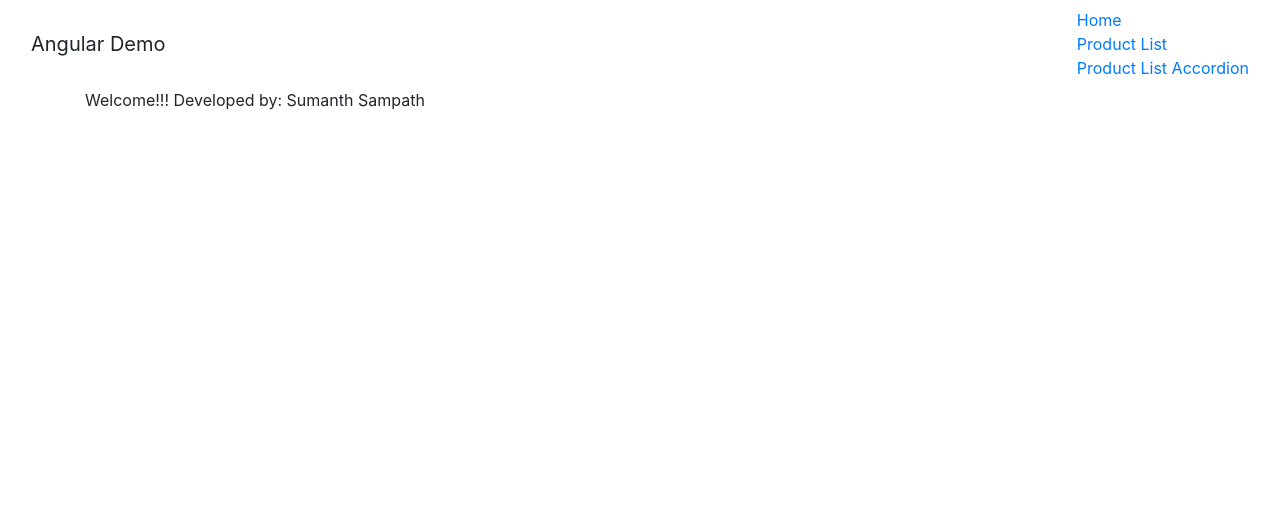
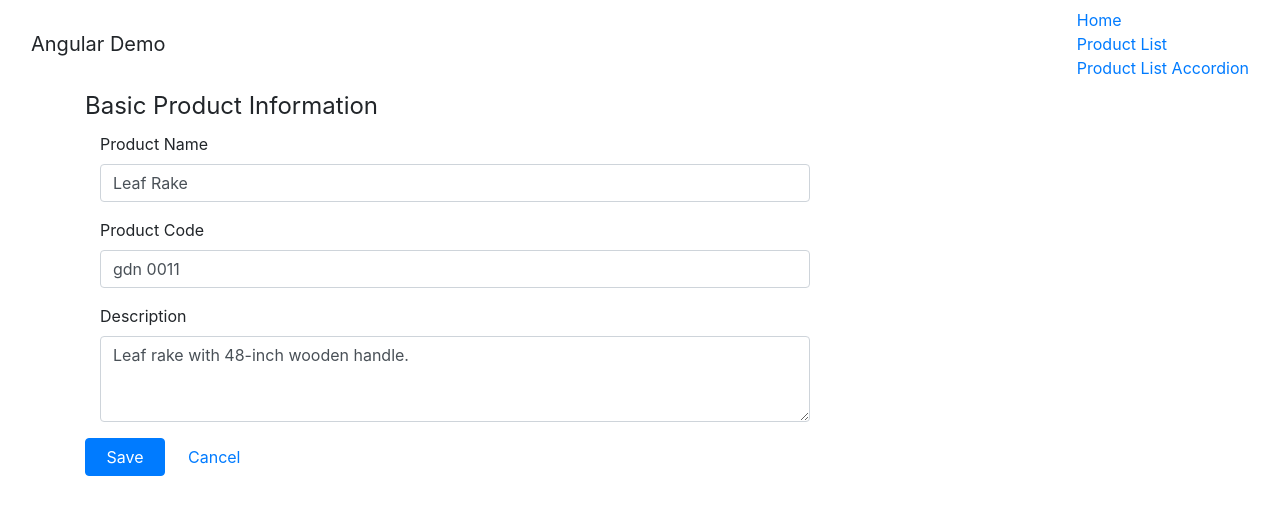
Before and after one commit to SumSam/AngularDemoCGI, an Angular app: page /products/1 in a window 1280 px wide. Before the commit this address led to /welcome. Shown: the top 514 px of the page. Built offline with nearby package versions, Linux system fonts and the light colour scheme.

Commit message:
Template driven forms basic features

```diff
--- /dev/null
+++ b/src/app/products/product-code.validator.ts
@@ -0,0 +1,35 @@
+import { AbstractControl, ValidatorFn, Validator, NG_VALIDATORS } from '@angular/forms';
+import { Directive } from '@angular/core';
+
+// validation function
+function validateCodeFactory(): ValidatorFn {
+    return (c: AbstractControl) => {
+
+        const isValid = c.value ? c.value.match(/^[A-Z0-9]/i) : true;
+
+        if (isValid) {
+            return null;
+        } else {
+            return {
+                'cleanProd': true
+            };
+        }
+    };
+}
+
+@Directive({
+    selector: '[ad-cleanProd][ngModel]',
+    providers: [{ provide: NG_VALIDATORS, useExisting: ProductCodeValidator, multi: true }]
+})
+export class ProductCodeValidator implements Validator {
+    validator: ValidatorFn;
+
+    constructor() {
+        this.validator = validateCodeFactory();
+        }
+    validate(c: AbstractControl): { [key: string]: any; } {
+        return this.validator(c);
+    }
+    registerOnValidatorChange?(fn: () => void): void {
+    }
+}
--- a/src/app/products/product-detail/product-detail.component.html
+++ b/src/app/products/product-detail/product-detail.component.html
@@ -30,6 +30,7 @@
               <div class='row'>
                   <div class='col-md-3'>5 Star Rating:</div>
                   <div class='col-md-6'>
+                      {{product.starRating}}
                       <!-- <pm-star [rating]='product.starRating'>
                       </pm-star> -->
                   </div>
--- /dev/null
+++ b/src/app/products/product-edit/product-edit.component.html
@@ -0,0 +1,105 @@
+<div class="panel-body" *ngIf='product'>
+    <form class="form-horizontal"
+          novalidate
+          #productForm="ngForm">
+        <fieldset>
+            <legend>Basic Product Information</legend>
+            <div class="form-group"
+                    [ngClass]="{'has-error': (productNameVar.touched ||
+                                              productNameVar.dirty || product.productId !== 0) &&
+                                              !productNameVar.valid }">
+                <label class="col-md-2 control-label"
+                        for="productNameId">Product Name</label>
+
+                <div class="col-md-8">
+                    <input class="form-control"
+                            id="productNameId"
+                            type="text"
+                            placeholder="Name (required)"
+                            required
+                            minlength="3"
+                            [(ngModel)] = "product.productName"
+                            name="productName"
+                            #productNameVar="ngModel" />
+                    <span class="help-block" *ngIf="(productNameVar.touched ||
+                                                     productNameVar.dirty || product.productId !== 0) &&
+                                                     productNameVar.errors">
+                        <span *ngIf="productNameVar.errors.required">
+                            Product name is required.
+                        </span>
+                        <span *ngIf="productNameVar.errors.minlength">
+                            Product name must be at least three characters.
+                        </span>
+                    </span>
+                </div>
+            </div>
+
+            <div class="form-group"
+                    [ngClass]="{'has-error': (productCodeVar.touched ||
+                                              productCodeVar.dirty || product.productId !== 0) &&
+                                              !productCodeVar.valid }">
+                <label class="col-md-2 control-label" for="productCodeId">Product Code</label>
+
+                <div class="col-md-8">
+                    <input class="form-control"
+                            id="productCodeId"
+                            type="text"
+                            placeholder="Code (required)"
+                            required
+                            [ngModel] = "product.productCode | lowercase | convertToSpaces: '-'"
+                            (ngModelChange) = "product.productCode = $event"
+                            name="productCode"
+                            #productCodeVar="ngModel"
+                            ad-cleanProd />
+                    <span class="help-block" *ngIf="(productForm.controls?.productCode?.touched ||
+                                productForm.controls?.productCode?.dirty || product.productId !== 0) &&
+                                productForm.controls?.productCode?.errors">
+                        <span *ngIf="productForm.controls?.productCode?.errors.required">
+                            Product code is required.
+                        </span>
+                        <span *ngIf="productForm.controls?.productCode?.errors.cleanProd">
+                                Product code should start with an alphabet or a number
+                        </span>
+                    </span>
+                </div>
+            </div>
+
+            <div class="form-group">
+                <label class="col-md-2 control-label" for="descriptionId">Description</label>
+
+                <div class="col-md-8">
+                    <textarea class="form-control"
+                            id="descriptionId"
+                            placeholder="Description"
+                            rows=3
+                            [(ngModel)] = product.description
+                            name="description"></textarea>
+                </div>
+            </div>
+
+            <div class="panel-footer">
+                <div class="row">
+                    <div class="col-md-6 col-md-offset-2">
+                        <span>
+                            <button class="btn btn-primary"
+                                    type="button"
+                                    style="width:80px;margin-right:10px"
+                                    [disabled]="productForm.invalid"
+                                    (click)="saveProduct(productForm)">
+                                Save
+                            </button>
+                        </span>
+                        <span>
+                            <a class="btn btn-default"
+                                [routerLink]="['/products']">
+                                Cancel
+                            </a>
+                        </span>
+                    </div>
+                </div>
+            </div>
+
+            <div class="has-error" *ngIf="errorMessage">{{errorMessage}}</div>
+        </fieldset>
+    </form>
+</div>
--- /dev/null
+++ b/src/app/products/product-edit/product-edit.component.ts
@@ -0,0 +1,44 @@
+import { Component, OnInit, OnDestroy, ViewChild } from '@angular/core';
+import { ActivatedRoute } from '@angular/router';
+import { ProductService } from '../product.service';
+import { IProduct } from '../product';
+import { Subscription } from 'rxjs/Subscription';
+import { NgForm } from '@angular/forms';
+
+@Component({
+  selector: 'ad-product-edit',
+  templateUrl: './product-edit.component.html',
+  styleUrls: ['./product-edit.component.css']
+})
+export class ProductEditComponent implements OnInit, OnDestroy {
+  @ViewChild(NgForm) productForm: NgForm;
+  product: IProduct;
+  errorMessage: string;
+  prodSubscription: Subscription;
+
+  constructor(private _route: ActivatedRoute,
+    private _productService: ProductService) {
+  }
+
+  ngOnInit() {
+    const param = this._route.snapshot.paramMap.get('id');
+    this.getProduct(+param);
+  }
+
+  ngOnDestroy(): void {
+    this.prodSubscription.unsubscribe();
+  }
+
+  getProduct(id: number) {
+    this.prodSubscription = this._productService.getProduct(id).subscribe(
+      product =>  this.product = product,
+      error => this.errorMessage = <any>error);
+  }
+
+  saveProduct(form: NgForm): void {
+    console.log('Model values');
+    console.log(this.product);
+    console.log('Form values');
+    console.log(form);
+  }
+}
--- a/src/app/products/product-list/product-list.component.html
+++ b/src/app/products/product-list/product-list.component.html
@@ -22,10 +22,10 @@
                 <thead>
                     <tr>
                         <th>
-                            <button class='btn btn-primary'
+                            <!-- <button class='btn btn-primary'
                                 (click)='toggleImage()'>
                                 {{showImage ? 'Hide' : 'Show'}} Image
-                            </button>
+                            </button> -->
                         </th>
                         <th>Product</th>
                         <th>Code</th>
@@ -37,6 +37,11 @@
                 <tbody>
                     <tr *ngFor='let product of products'>
                         <td>
+                                <a [routerLink]="['/products', product.productId]">
+                                   Edit
+                                </a>
+
+                            <!-- the following img not used , only for illustration of property binding -->
                             <img *ngIf='showImage'
                                 [src]='product.imageUrl'
                                 [title]='product.productName'
@@ -47,7 +52,7 @@
                                 {{ product.productName }}
                             </a>
                       </td> -->
-                        <td (click) = 'loadDetail(product)'>
+                        <td class='pointable' (click) = 'loadDetail(product)'>
                             {{ product.productName }}
                         </td>
                         <td adHighlight
@@ -59,6 +64,7 @@
                             [defaultColor]="'yellow'" >
                             {{ product.price | currency:'USD':'symbol':'1.2-2'}}</td>
                         <td>
+                                {{product.starRating}}
                             <!-- <pm-star [rating]='product.starRating'
                                 (ratingClicked)='onRatingClicked($event)'>
                             </pm-star>-->
--- a/src/app/products/product-routing.module.ts
+++ b/src/app/products/product-routing.module.ts
@@ -2,9 +2,11 @@ import { NgModule } from '@angular/core';
 import { Routes, RouterModule } from '@angular/router';
 import { ProductListComponent } from './product-list/product-list.component';
 import { ProductAccordionComponent } from './product-accordion/product-accordion.component';
+import { ProductEditComponent } from './product-edit/product-edit.component';
 
 const routes: Routes = [ { path: 'products', component: ProductListComponent},
-                          { path: 'productsAcc', component: ProductAccordionComponent }];
+                          { path: 'productsAcc', component: ProductAccordionComponent},
+                          { path: 'products/:id', component: ProductEditComponent }];
 
 @NgModule({
   imports: [RouterModule.forChild(routes)],
--- a/src/app/products/product.module.ts
+++ b/src/app/products/product.module.ts
@@ -8,8 +8,8 @@ import { ProductListComponent } from './product-list/product-list.component';
 import { ProductDetailComponent } from './product-detail/product-detail.component';
 import { ProductAccordionComponent } from './product-accordion/product-accordion.component';
 import { SharedModule } from '../shared/shared.module';
-
-
+import { ProductEditComponent } from './product-edit/product-edit.component';
+import { ProductCodeValidator } from './product-code.validator';
 
 @NgModule({
   imports: [
@@ -18,7 +18,9 @@ import { SharedModule } from '../shared/shared.module';
   ],
   declarations: [ProductListComponent,
                   ProductDetailComponent,
-                  ProductAccordionComponent],
+                  ProductAccordionComponent,
+                  ProductEditComponent,
+                  ProductCodeValidator],
   providers: [ProductService]
 })
 export class ProductModule { }
--- a/src/app/shared/shared.module.ts
+++ b/src/app/shared/shared.module.ts
@@ -11,7 +11,7 @@ import { ConvertToSpacesPipe } from './convert-to-spaces.pipe';
   imports: [ CommonModule],
   exports : [
     CommonModule,
-    FormsModule,
+    FormsModule, // IMP! All directives for template driven forms reside in this module.
     AccordionComponent,
     HighlightDirective,
     CustomLoopDirective,
```
Also changed, not shown: src/app/products/product-detail/product-detail.component.ts (+0 -14 lines), src/app/products/product-edit/product-edit.component.css (added).
